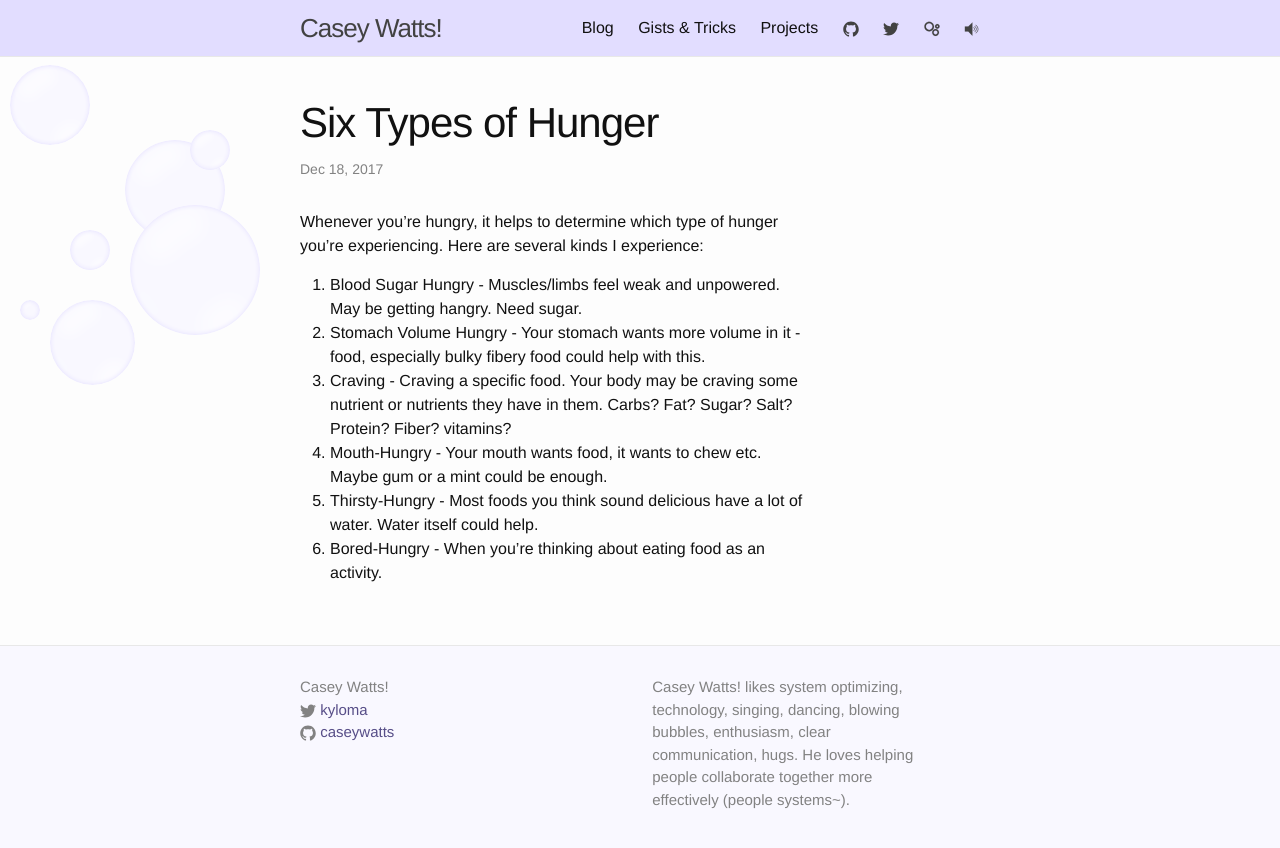
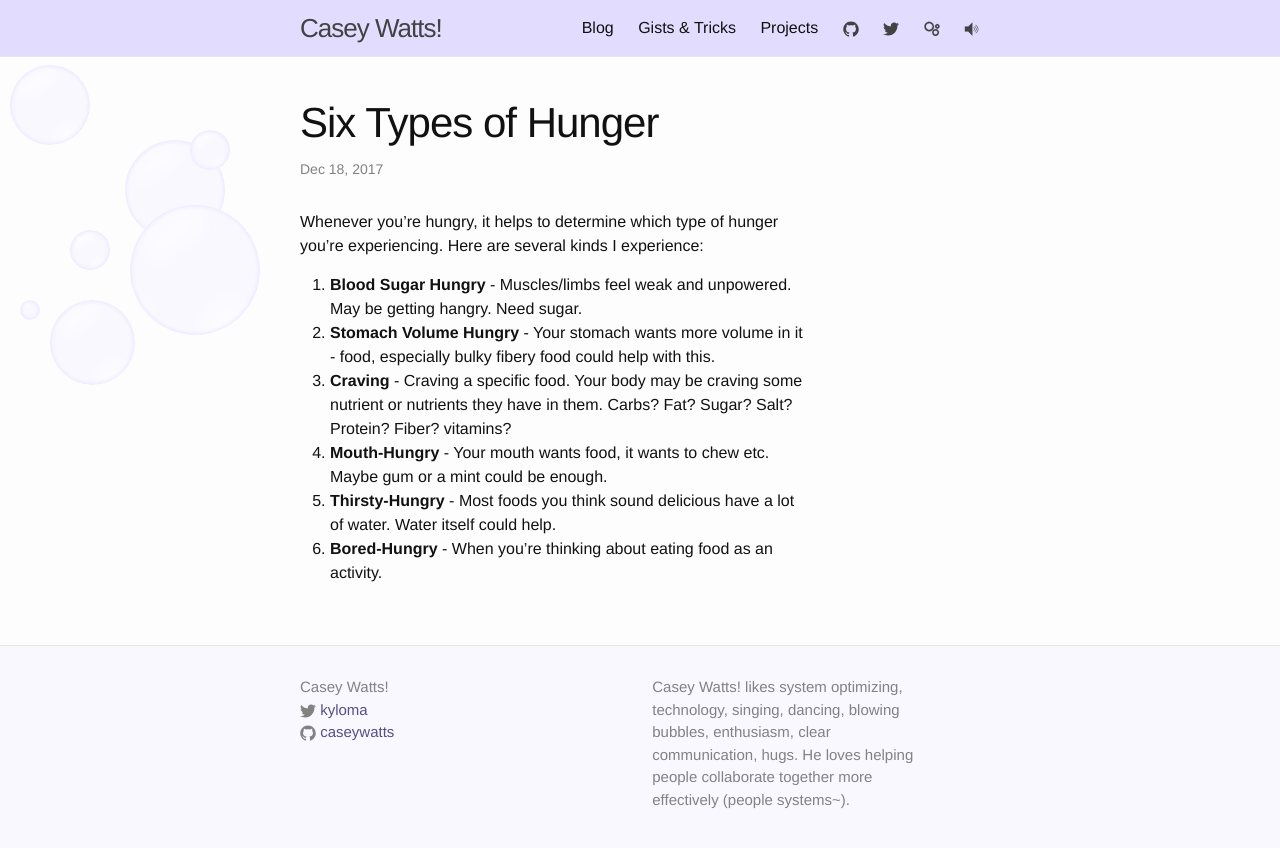
Before and after one commit to caseywatts/caseywatts.github.io, a Jekyll site: the page built from _posts/2017-12-18-types-of-hunger.md, in a window 1280 px wide. Shown: the top 848 px of the page. Built offline with Jekyll 4.4.1, drawn with Linux system fonts in a browser that asks for light colours.

Commit message:
bold headers

```diff
--- a/_posts/2017-12-18-types-of-hunger.md
+++ b/_posts/2017-12-18-types-of-hunger.md
@@ -7,9 +7,9 @@ tags:
 
 Whenever you're hungry, it helps to determine which type of hunger you're experiencing. Here are several kinds I experience:
 
-1. Blood Sugar Hungry - Muscles/limbs feel weak and unpowered. May be getting hangry. Need sugar.
-1. Stomach Volume Hungry - Your stomach wants more volume in it - food, especially bulky fibery food could help with this.
-1. Craving - Craving a specific food. Your body may be craving some nutrient or nutrients they have in them. Carbs? Fat? Sugar? Salt? Protein? Fiber? vitamins?
-1. Mouth-Hungry - Your mouth wants food, it wants to chew etc. Maybe gum or a mint could be enough.
-1. Thirsty-Hungry - Most foods you think sound delicious have a lot of water. Water itself could help.
-1. Bored-Hungry - When you're thinking about eating food as an activity.
+1. **Blood Sugar Hungry** - Muscles/limbs feel weak and unpowered. May be getting hangry. Need sugar.
+1. **Stomach Volume Hungry** - Your stomach wants more volume in it - food, especially bulky fibery food could help with this.
+1. **Craving** - Craving a specific food. Your body may be craving some nutrient or nutrients they have in them. Carbs? Fat? Sugar? Salt? Protein? Fiber? vitamins?
+1. **Mouth-Hungry** - Your mouth wants food, it wants to chew etc. Maybe gum or a mint could be enough.
+1. **Thirsty-Hungry** - Most foods you think sound delicious have a lot of water. Water itself could help.
+1. **Bored-Hungry** - When you're thinking about eating food as an activity.
```
